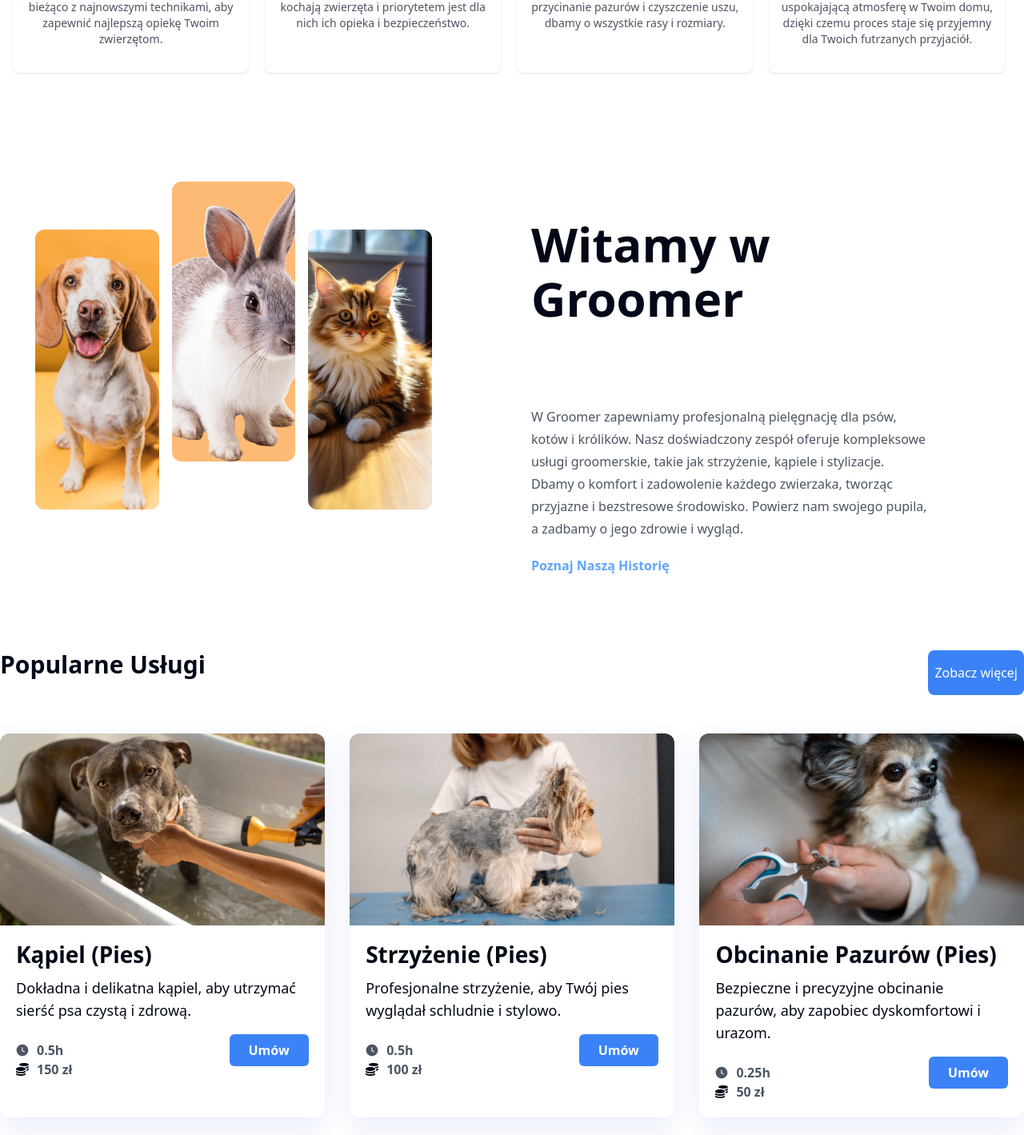
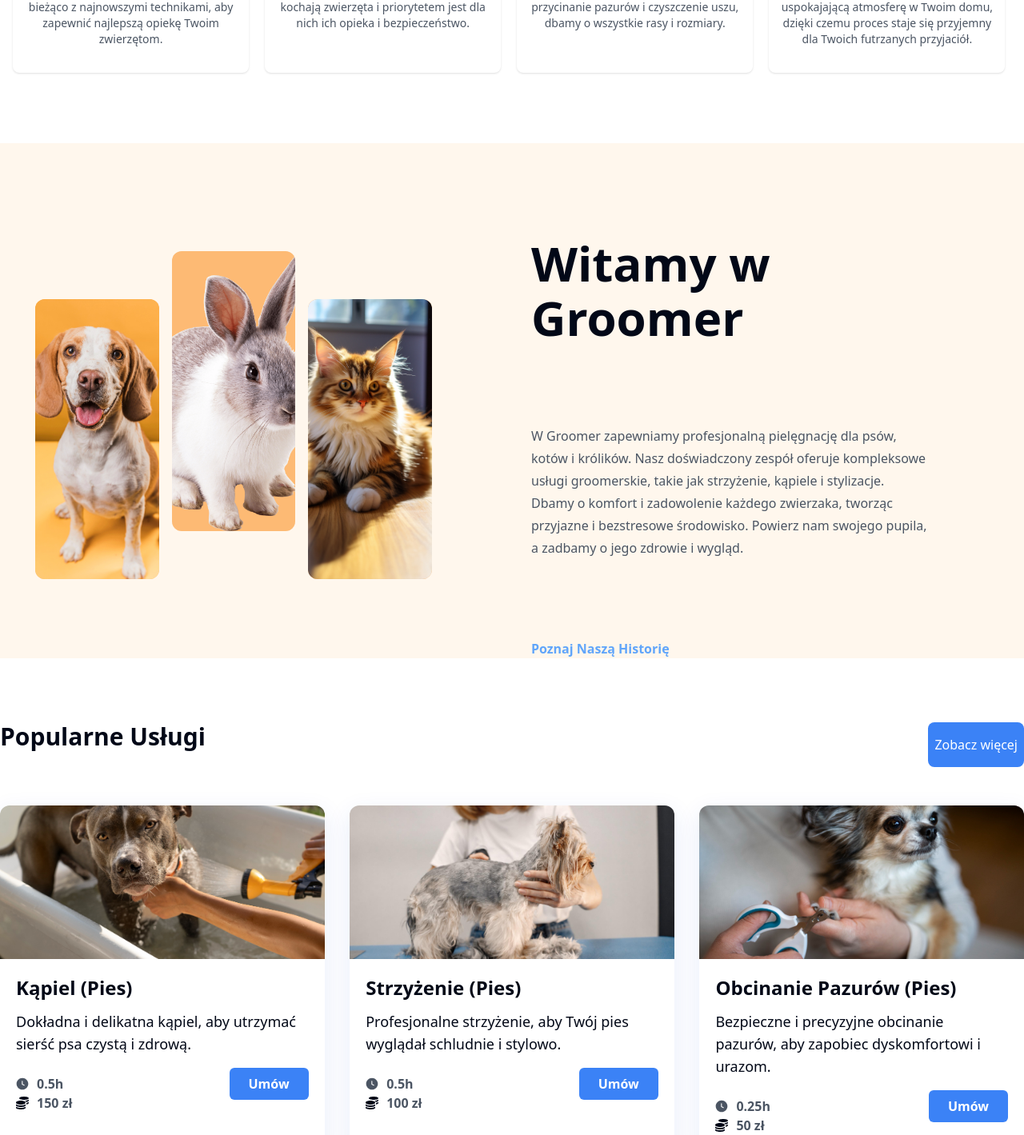
Before and after one commit to discoders65/web-client, a React (Vite) app: page / in a window 1280 px wide. Shown: the part 1123-2542 px from the top of the page at 80% size. Built offline with nearby package versions, Linux system fonts and the light colour scheme.

Commit message:
Feat: Updated LandingPage layout styles.

```diff
--- a/src/Constants/imaegs.ts
+++ b/src/Constants/imaegs.ts
@@ -8,18 +8,16 @@ import HeroImage10 from "../assets/images/heroImage10.jpg";
 import LayerImage from "../assets/images/layer.svg";
 import LayerImage2 from "../assets/images/layer2.svg";
 import LayerImage3 from "../assets/images/layer3.svg";
-import IntroRabbitImage from "../assets/images/introRabbitImage.jpg";
 import IntroRabbitImage1 from "../assets/images/introRabbitImage1.png";
 import IntroCatImage from "../assets/images/introCatImage.jpg";
 import IntroDogImage from "../assets/images/introDogImage.jpg";
-import IntroDogImage1 from "../assets/images/introDogImage1.png";
-import IntroImage2 from "../assets/images/intro2.png";
 import DogBathImage from "../assets/images/dogBathImage.jpg";
 import DogHairdcutImage from "../assets/images/dogHaircutImage.jpg";
 import DogToothImage from "../assets/images/dogToothImage.jpg";
 import DogNailclipImage from "../assets/images/dogNailclipImage.jpg";
 
 const images = {
+
   HeroImage,
   HeroImage1,
   HeroImage2,
--- a/src/components/ExclusiveCombossContainer.tsx
+++ b/src/components/ExclusiveCombossContainer.tsx
@@ -6,7 +6,7 @@ import CONSTANTS from '../Constants'
 
 const ExclusiveCombossContainer:React.FC = () => {
   return (
-    <div className='bg-blue-100'>
+    <div className='bg-blue-100 py-14'>
     <div className='px-8 max-w-[1400px] mx-auto sm:px-16 md:px-0 flex flex-wrap justify-center gap-8 pt-5 pb-16 '>
     {CONSTANTS.SERVLICESLIST.map(({label,description,features,isNew})=>{
         return(
--- a/src/components/Introduction.tsx
+++ b/src/components/Introduction.tsx
@@ -4,7 +4,8 @@ import CONSTANTS from '../Constants';
 const Introduction: React.FC = () => {
 
   return (
-    <div className="max-w-[1400px] mx-auto flex flex-col-reverse md:flex-row px-5 pt-20 sm:pt-24 md:pt-14 md:px-10 gap-0 md:gap-10 lg:gap-10" >
+   <div className='bg-orange-50'>
+    <div className="max-w-[1400px] mx-auto flex flex-col-reverse md:flex-row px-5 pt-20 sm:pt-24 md:mt-16 md:px-10 gap-0 md:gap-10 lg:gap-10" >
       <div className='flex-1 flex items-center gap-4 py-24 w-full md:justify-normal justify-center px-1  '>
         {CONSTANTS.IMAGES.IntroductionImages.map((image , index: number) => {
           return (
@@ -19,10 +20,10 @@ const Introduction: React.FC = () => {
       </div>
 
       <div className="flex flex-col gap-5 flex-1 px-0 lg:px-20 ">
-				<span className=" text-center lg:my-20 sm:text-left font-bold xl:text-6xl text-5xl max-w-[700px] leading-[70px] md:leading-[58px] xl:leading-[68px] ">
+				<span className=" text-center mt-5 sm:text-left font-bold xl:text-6xl text-5xl max-w-[700px] leading-[70px] md:leading-[58px] xl:leading-[68px] ">
                 Witamy w Groomer
 				</span>
-				<p className="leading-7 text-gray-600 ">
+				<p className="leading-7 text-gray-600 lg:my-20  ">
                 W Groomer zapewniamy profesjonalną pielęgnację dla psów, kotów i królików. Nasz doświadczony zespół oferuje kompleksowe usługi groomerskie,
                 takie jak strzyżenie, kąpiele i stylizacje. Dbamy o komfort i zadowolenie każdego zwierzaka, tworząc przyjazne i bezstresowe środowisko.
                 Powierz nam swojego pupila, a zadbamy o jego zdrowie i wygląd.
@@ -35,6 +36,7 @@ const Introduction: React.FC = () => {
 				</a>
 			</div>
     </div>
+    </div>
   );
 }
 
--- a/src/components/OurCommitmentContainer.tsx
+++ b/src/components/OurCommitmentContainer.tsx
@@ -5,7 +5,7 @@ import OurCommitmentList from "../Constants/OurCommitmentList";
 
 const OurCommitmentContainer: React.FC = () => {
   return (
-    <section className="w-full  pt-12 pb-5 ">
+    <section className="w-full  pt-12  ">
       <div className="max-w-[1300px] mx-auto  ">
         <h2 className="text-3xl font-extrabold font-navbarFont text-slate-700">
           You need it, we've got it
--- a/src/components/PopularServicesContainer.tsx
+++ b/src/components/PopularServicesContainer.tsx
@@ -8,7 +8,7 @@ import { Link } from "react-router-dom";
 const PopularServicesContainer: React.FC = () => {
   return (
 
-      <section className={ `w-full mx-auto flex flex-col py-10  "bg-blue-100"}` }>
+      <section className={ `w-full mx-auto flex flex-col py-10 } ` }>
 
 
 
--- a/src/components/ServiceCard.tsx
+++ b/src/components/ServiceCard.tsx
@@ -30,13 +30,13 @@ const ServiceCard:React.FC<IProps> = ({service,className}) => {
                 <img
                     src={service.img}
                     alt="title"
-                    className='w-full object-cover object-center h-auto md:h-52 lg:h-48 xl:h-60' />
+                    className='w-full object-cover object-center h-auto md:h-52 lg:h-48 xl:h-50' />
             </Link>
 
             <div className='p-5'>
                 <Link to="service">
                     <h2
-                        className='font-roboto font-bold text-xl text-dark-soft md:text-2xl lg:text-[28px] '>
+                        className='font-roboto font-bold text-xl text-dark-soft md:text-2xl lg:text-[24px] '>
                         {service.name}
                     </h2>
                 </Link>
--- a/src/pages/ServicesPage.tsx
+++ b/src/pages/ServicesPage.tsx
@@ -1,12 +1,12 @@
 import React from "react";
 import CONSTANTS from "../Constants";
 import ServiceCard from "../components/ServiceCard";
+import images from "../Constants/imaegs";
 
 const ServicesPage: React.FC = () => {
   return <div className="flex">
 
   <div className="max-w-[1300px] mx-auto py-10">
-
         <div className="flex flex-row justify-between mb-12  ">
 
         <h2 className="flex-1 text-3xl font-bold mb-5">Zapoznaj się z pełną ofertą naszych usług</h2>
```
Also changed, not shown: src/assets/images/layer.svg, src/assets/images/layer2.svg.
